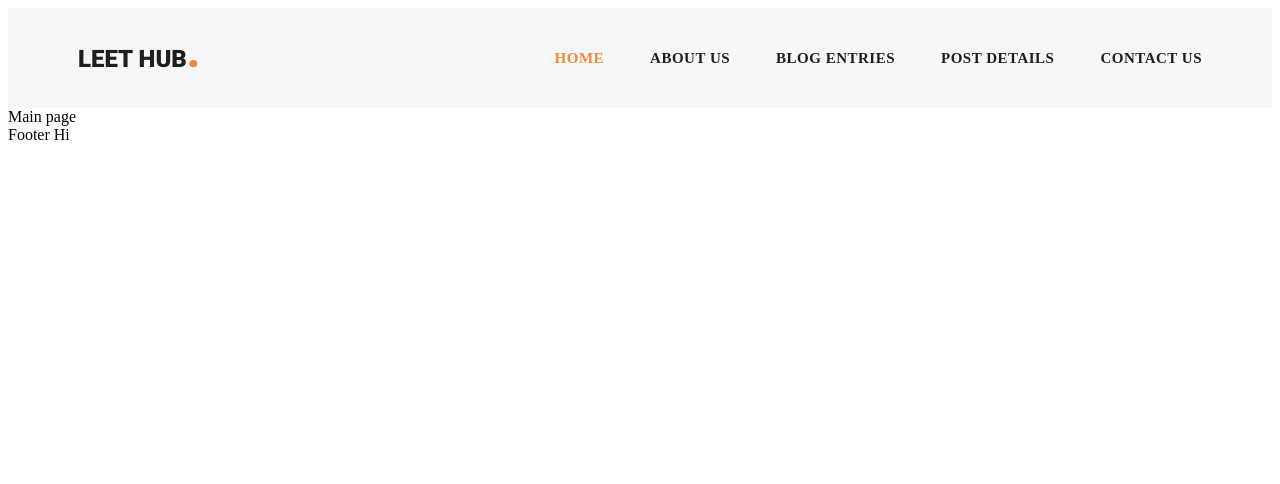
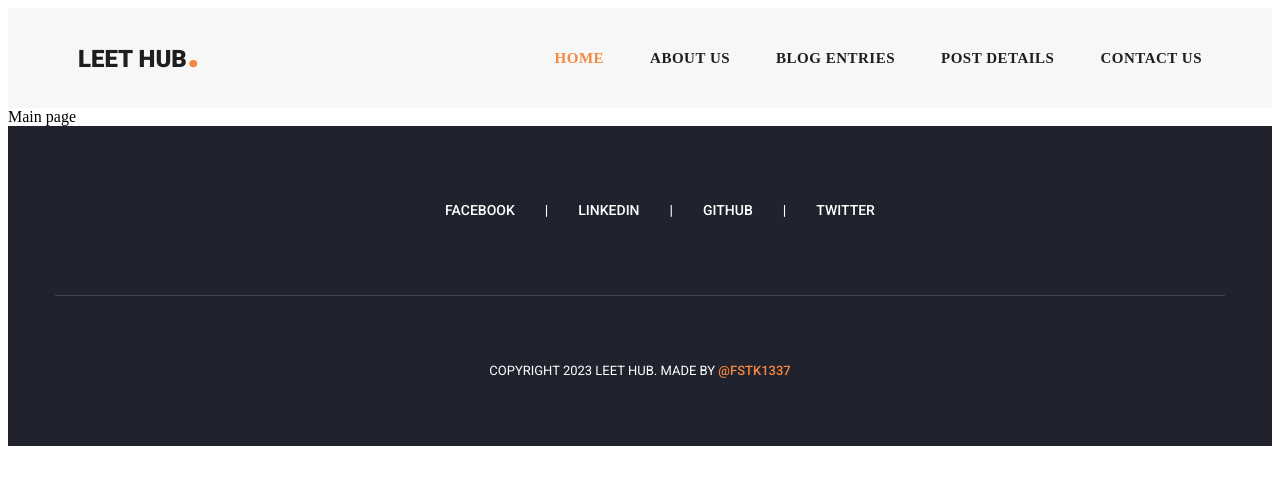
Before and after one commit to fstk1337/simple-blog, a React (Vite) app: page / in a window 1280 px wide. Shown: the top 484 px of the page. Built offline with nearby package versions, Linux system fonts and the light colour scheme.

Commit message:
feat: add footer component

```diff
--- a/src/constants/links.ts
+++ b/src/constants/routes.ts
@@ -1,4 +1,4 @@
-export const links = [
+export const routes = [
   {
     id: 1,
     to: '/',
--- /dev/null
+++ b/src/constants/socials.ts
@@ -0,0 +1,22 @@
+export const socials = [
+  {
+    id: 1,
+    href: "https://www.facebook.com/fstk1337",
+    name: "Facebook"
+  },
+  {
+    id: 2,
+    href: "https://www.linkedin.com/in/fstk1337",
+    name: "Linkedin"
+  },
+  {
+    id: 3,
+    href: "https://github.com/fstk1337",
+    name: "Github"
+  },
+  {
+    id: 4,
+    href: "https://twitter.com/fstk1337",
+    name: "Twitter"
+  }
+];
--- a/src/layout/Footer/Footer.module.scss
+++ b/src/layout/Footer/Footer.module.scss
@@ -1,4 +1,103 @@
 .footer {
   display: flex;
   margin-top: auto;
+  background-color: #20232e;
+  color: #fff;
+  font-family: 'Roboto', sans-serif;
+  font-size: 14px;
+  line-height: 21px;
+  padding: 20px 0;
+  @media screen and (min-width: 640px) {
+    padding: 30px 0;
+  }
+  @media screen and (min-width: 992px) {
+    padding: 60px 0;
+  }
 }
+
+.content {
+  display: flex;
+  flex-direction: column;
+  align-items: center;
+}
+
+.socials {
+  display: flex;
+  flex-direction: row;
+  justify-content: center;
+  font-weight: 500;
+  width: 100%;
+  border-bottom: 1px solid rgba(250,250,250,0.15);
+  padding: 0 15px;
+  padding-bottom: 30px;
+  margin-bottom: 30px;
+  @media screen and (min-width: 640px) {
+    padding-bottom: 40px;
+    margin-bottom: 40px;
+  }
+  @media screen and (min-width: 992px) {
+    padding-bottom: 60px;
+    margin-bottom: 60px;
+  }
+}
+
+.socialList {
+  display: flex;
+  flex-direction: column;
+  align-items: center;
+  row-gap: 10px;
+  width: 100%;
+  list-style: none;
+  @media screen and (min-width: 640px) {
+    flex-direction: row;
+    justify-content: center;
+    column-gap: 30px;
+  }
+}
+
+.socialItem {
+  &::after {
+    display: none;
+    content: "|";
+    color: #fff;
+    margin-left: 30px;
+    @media screen and (min-width: 640px) {
+      display: inline;
+    }
+  }
+  &:last-child::after {
+    display: none;
+  }
+}
+
+.socialItem a {
+  text-decoration: none;
+  text-transform: uppercase;
+  color: #fff;
+  transition: all .3s linear;
+  &:hover {
+    color: #f48840;
+  }
+}
+
+.copyright {
+  display: flex;
+  flex-direction: row;
+  justify-content: center;
+  padding: 0 15px;
+  flex-wrap: wrap;
+  text-transform: uppercase;
+  font-size: 13px;
+  line-height: 30px;
+  font-weight: 400;
+}
+
+.copyright a {
+  text-decoration: none;
+  color: #f48840;
+  font-weight: 500;
+  transition: all .15s ease-in-out;
+  &:hover {
+    text-decoration: underline;
+  }
+}
--- a/src/layout/Footer/Footer.tsx
+++ b/src/layout/Footer/Footer.tsx
@@ -1,9 +1,28 @@
+import { Container } from "@layout/Container";
+
 import style from "./Footer.module.scss";
+import { socials } from "@constants/socials";
 
 export const Footer = () => {
   return (
     <footer className={style.footer}>
-      Footer Hi
+      <Container>
+        <div className={style.content}>
+          <div className={style.socials}>
+            <ul className={style.socialList}>
+              {socials.map(link =>
+                <li key={link.id} className={style.socialItem}>
+                  <a href={link.href} target="_blank">{link.name}</a>
+                </li>
+              )}
+            </ul>
+          </div>
+          <div className={style.copyright}>
+            <span>Copyright 2023 Leet Hub.&nbsp;</span>
+            <span>Made by&nbsp;<a href="mailto:vit.shvaichuk@gmail.com">@fstk1337</a></span>
+          </div>
+        </div>
+      </Container>
     </footer>
   );
 }
--- a/src/layout/Header/Header.tsx
+++ b/src/layout/Header/Header.tsx
@@ -6,7 +6,7 @@ import { Container } from "@layout/Container";
 import style from "./Header.module.scss";
 import burger from "@icons/burger.svg";
 import close from "@icons/close.svg";
-import { links } from "@/constants/links";
+import { routes } from "@/constants/routes";
 
 export const Header = () => {
   const path = useLocation().pathname;
@@ -21,14 +21,14 @@ export const Header = () => {
             <div className={style.burger} onClick={() => setShowBurgerMenu(!showBurgerMenu)}>
               <img src={showBurgerMenu ? close : burger} alt="=" />
             </div>
-            {links.map(link =>
+            {routes.map(link =>
               <Link key={link.id} to={link.to} className={style.navLink + (path === link.to ? ' ' + style.navLinkActive : '')}>{link.name}</Link>
             )}
           </nav>
           <div className={style.burgerMenu + (showBurgerMenu ? ' ' + style.show : '')}>
             <Container>
               <ul>
-              {links.map(link =>
+              {routes.map(link =>
                 <li key={link.id} className={style.burgerItem}>
                   <Link to={link.to} onClick={() => setShowBurgerMenu(false)} className={style.burgerLink + (path === link.to ? ' ' + style.burgerLinkActive : '')}>{link.name}</Link>
                 </li>
```
